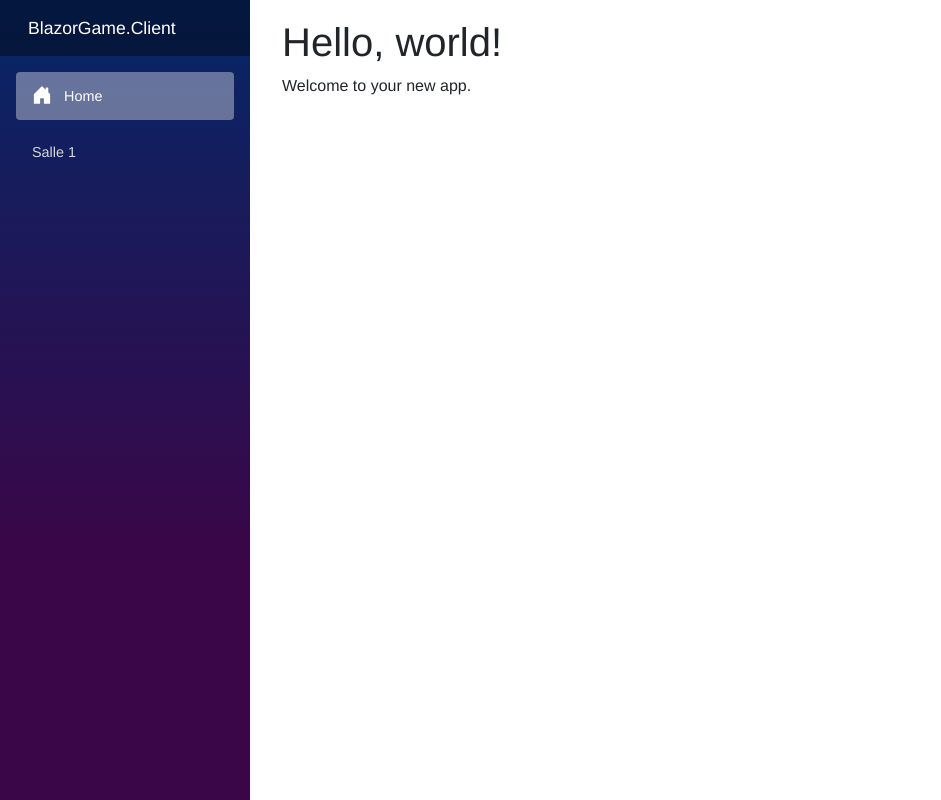
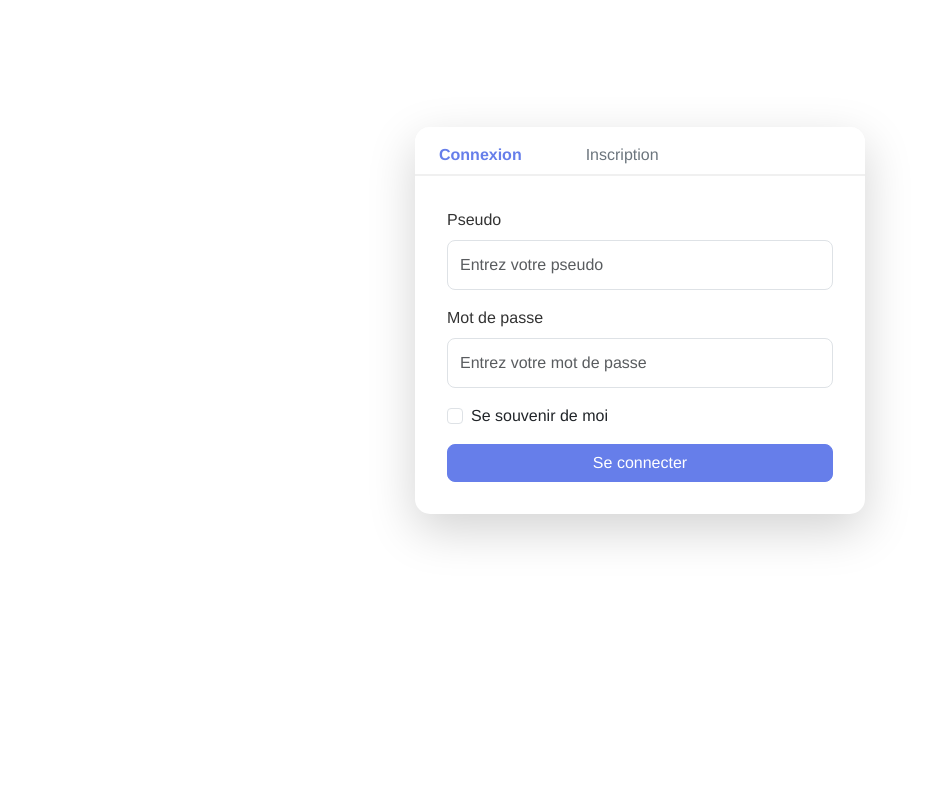
Before and after one commit to Sharu2501/BlazorGameQuestSK, an ASP.NET Core app: page / in a window 1280 px wide. Shown: the whole page, without its empty margins (0-941 px from the left). Run offline with ASP.NET Core 8, Linux system fonts and the light colour scheme; style sheets or scripts are compiled from the project's sources.

Commit message:
Formulaire connexion inscription

```diff
--- /dev/null
+++ b/BlazorGame.Client/Components/LoginForm.razor
@@ -0,0 +1,99 @@
+@* BlazorGame.Client/Components/LoginForm.razor *@
+
+<div class="login-container">
+    <div class="card shadow-lg">
+        <div class="card-header">
+            <ul class="nav nav-tabs card-header-tabs" role="tablist">
+                <li class="nav-item" role="presentation">
+                    <button class="nav-link @(isLoginMode ? "active" : "")"
+                            @onclick="() => SwitchMode(true)"
+                            type="button">
+                        Connexion
+                    </button>
+                </li>
+                <li class="nav-item" role="presentation">
+                    <button class="nav-link @(!isLoginMode ? "active" : "")"
+                            @onclick="() => SwitchMode(false)"
+                            type="button">
+                        Inscription
+                    </button>
+                </li>
+            </ul>
+        </div>
+
+        <div class="card-body">
+            @if (isLoginMode)
+            {
+                <!-- Formulaire de Connexion -->
+                <form>
+                    <div class="mb-3">
+                        <label for="loginPseudo" class="form-label">Pseudo</label>
+                        <input type="text" class="form-control" id="loginPseudo"
+                               placeholder="Entrez votre pseudo" required>
+                    </div>
+                    <div class="mb-3">
+                        <label for="loginPassword" class="form-label">Mot de passe</label>
+                        <input type="password" class="form-control" id="loginPassword"
+                               placeholder="Entrez votre mot de passe" required>
+                    </div>
+                    <div class="mb-3 form-check">
+                        <input type="checkbox" class="form-check-input" id="rememberMe">
+                        <label class="form-check-label" for="rememberMe">
+                            Se souvenir de moi
+                        </label>
+                    </div>
+                    <button type="submit" class="btn btn-primary w-100">
+                        <i class="bi bi-box-arrow-in-right"></i> Se connecter
+                    </button>
+                </form>
+            }
+            else
+            {
+                <!-- Formulaire d'Inscription -->
+                <form>
+                    <div class="mb-3">
+                        <label for="registerPseudo" class="form-label">Pseudo</label>
+                        <input type="text" class="form-control" id="registerPseudo"
+                               placeholder="Choisissez un pseudo" required>
+                    </div>
+                    <div class="mb-3">
+                        <label for="registerEmail" class="form-label">Email</label>
+                        <input type="email" class="form-control" id="registerEmail"
+                               placeholder="votre.email@exemple.com" required>
+                    </div>
+                    <div class="mb-3">
+                        <label for="registerPassword" class="form-label">Mot de passe</label>
+                        <input type="password" class="form-control" id="registerPassword"
+                               placeholder="Créez un mot de passe" required>
+                        <div class="form-text">
+                            Minimum 8 caractères, incluant majuscules, minuscules et chiffres
+                        </div>
+                    </div>
+                    <div class="mb-3">
+                        <label for="confirmPassword" class="form-label">Confirmer le mot de passe</label>
+                        <input type="password" class="form-control" id="confirmPassword"
+                               placeholder="Confirmez votre mot de passe" required>
+                    </div>
+                    <div class="mb-3 form-check">
+                        <input type="checkbox" class="form-check-input" id="acceptTerms" required>
+                        <label class="form-check-label" for="acceptTerms">
+                            J'accepte les conditions d'utilisation
+                        </label>
+                    </div>
+                    <button type="submit" class="btn btn-success w-100">
+                        <i class="bi bi-person-plus"></i> S'inscrire
+                    </button>
+                </form>
+            }
+        </div>
+    </div>
+</div>
+
+@code {
+    private bool isLoginMode = true;
+
+    private void SwitchMode(bool loginMode)
+    {
+        isLoginMode = loginMode;
+    }
+}
--- /dev/null
+++ b/BlazorGame.Client/Components/LoginForm.razor.css
@@ -0,0 +1,126 @@
+/* BlazorGame.Client/Components/LoginForm.razor.css */
+
+.login-container {
+    display: flex;
+    justify-content: center;
+    align-items: center;
+    min-height: 80vh;
+    padding: 20px;
+}
+
+.card {
+    width: 100%;
+    max-width: 450px;
+    border-radius: 15px;
+    border: none;
+}
+
+.card-header {
+    background-color: #fff;
+    border-bottom: 2px solid #f0f0f0;
+    border-radius: 15px 15px 0 0 !important;
+    padding: 0;
+}
+
+.nav-tabs {
+    border: none;
+}
+
+.nav-tabs .nav-link {
+    border: none;
+    color: #6c757d;
+    font-weight: 500;
+    padding: 1rem 2rem;
+    cursor: pointer;
+    transition: all 0.3s ease;
+}
+
+.nav-tabs .nav-link:hover {
+    color: #667eea;
+    background-color: transparent;
+}
+
+.nav-tabs .nav-link.active {
+    color: #667eea;
+    background-color: transparent;
+    font-weight: 600;
+}
+
+.card-body {
+    padding: 2rem;
+}
+
+.form-label {
+    font-weight: 500;
+    color: #333;
+    margin-bottom: 0.5rem;
+}
+
+.form-control {
+    padding: 0.75rem;
+    border-radius: 8px;
+    border: 1px solid #dee2e6;
+    transition: all 0.3s ease;
+}
+
+.form-control:focus {
+    border-color: #667eea;
+    box-shadow: 0 0 0 0.2rem rgba(102, 126, 234, 0.25);
+}
+
+.form-text {
+    font-size: 0.875rem;
+    color: #6c757d;
+    margin-top: 0.25rem;
+}
+
+.form-check-input:checked {
+    background-color: #667eea;
+    border-color: #667eea;
+}
+
+.btn {
+    font-weight: 500;
+    border-radius: 8px;
+    transition: all 0.3s ease;
+    font-size: 1rem;
+}
+
+.btn-primary {
+    background-color: #667eea;
+    border-color: #667eea;
+}
+
+.btn-primary:hover {
+    background-color: #5568d3;
+    border-color: #5568d3;
+    transform: translateY(-2px);
+    box-shadow: 0 4px 8px rgba(102, 126, 234, 0.3);
+}
+
+.btn-success {
+    background-color: #48bb78;
+    border-color: #48bb78;
+}
+
+.btn-success:hover {
+    background-color: #38a169;
+    border-color: #38a169;
+    transform: translateY(-2px);
+    box-shadow: 0 4px 8px rgba(72, 187, 120, 0.3);
+}
+
+.shadow-lg {
+    box-shadow: 0 1rem 3rem rgba(0, 0, 0, 0.175) !important;
+}
+
+@media (max-width: 576px) {
+    .card-body {
+        padding: 1.5rem;
+    }
+
+    .nav-tabs .nav-link {
+        padding: 0.75rem 1rem;
+        font-size: 0.9rem;
+    }
+}
--- /dev/null
+++ b/BlazorGame.Client/Layout/EmptyLayout.razor
@@ -0,0 +1,5 @@
+@inherits LayoutComponentBase
+
+<div class="empty-layout">
+    @Body
+</div>
--- /dev/null
+++ b/BlazorGame.Client/Layout/EmptyLayout.razor.css
@@ -0,0 +1,4 @@
+.empty-layout {
+    min-height: 100vh;
+    width: 100%;
+}
--- a/BlazorGame.Client/Pages/Home.razor
+++ b/BlazorGame.Client/Pages/Home.razor
@@ -1,7 +1,5 @@
 @page "/"
+@layout EmptyLayout
+<PageTitle>Connexion - BlazorGame</PageTitle>
 
-<PageTitle>Home</PageTitle>
-
-<h1>Hello, world!</h1>
-
-Welcome to your new app.
+<LoginForm />
--- a/BlazorGame.Client/_Imports.razor
+++ b/BlazorGame.Client/_Imports.razor
@@ -8,3 +8,4 @@
 @using Microsoft.JSInterop
 @using BlazorGame.Client
 @using BlazorGame.Client.Layout
+@using BlazorGame.Client.Components
```
